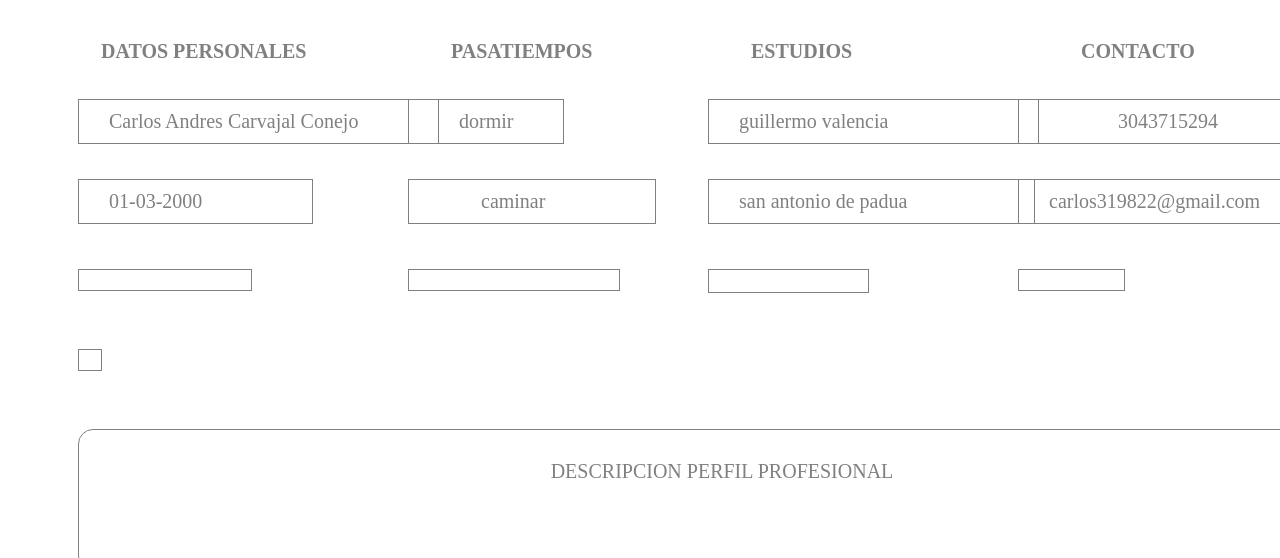
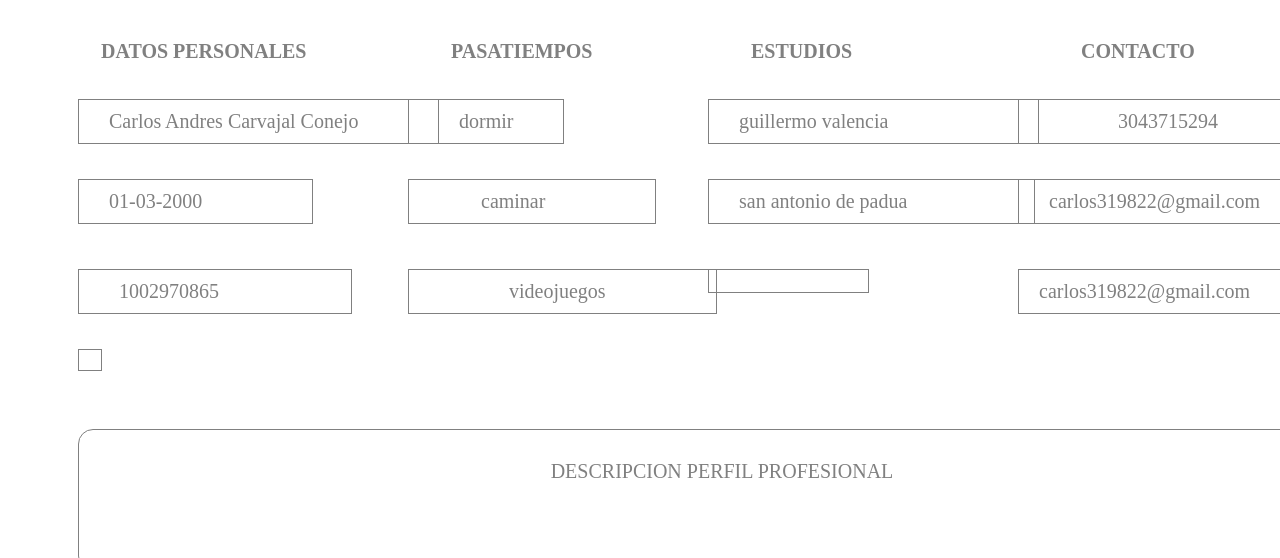
Before and after one commit to carlos319822/hoja-de-vida, a plain HTML site: page index.html in a window 1280 px wide. Shown: the part 251-809 px from the top of the page. Drawn offline with Linux system fonts and the light colour scheme.

```diff
--- a/index.html
+++ b/index.html
@@ -53,10 +53,10 @@
             <td class="email">carlos319822@gmail.com</td>
         </tr><br>
         <tr>
-            <td class="cedula"></td>
-            <td class="pst3"></td>
+            <td class="cedula">1002970865</td>
+            <td class="pst3">videojuegos</td>
             <td class="profesional"></td>
-            <td class="email2"></td>
+            <td class="email2">carlos319822@gmail.com</td>
         </tr><br>
         <tr>
             <td class="correo"></td>
```
